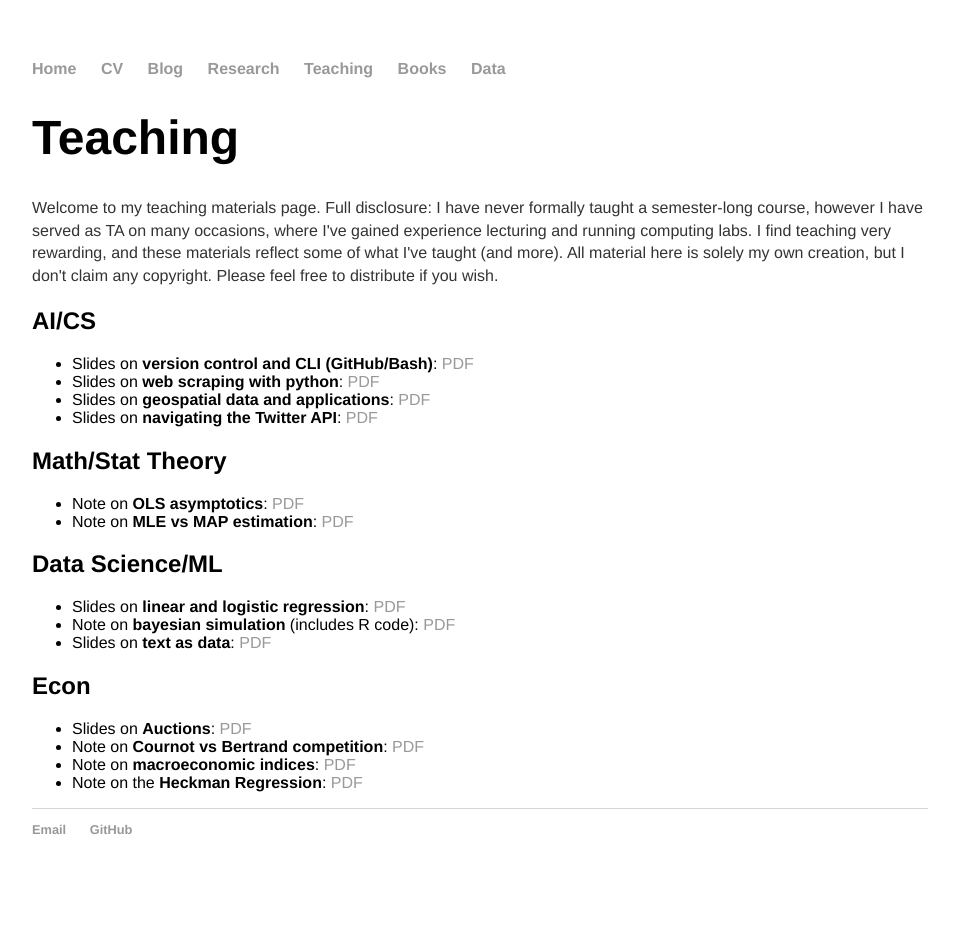
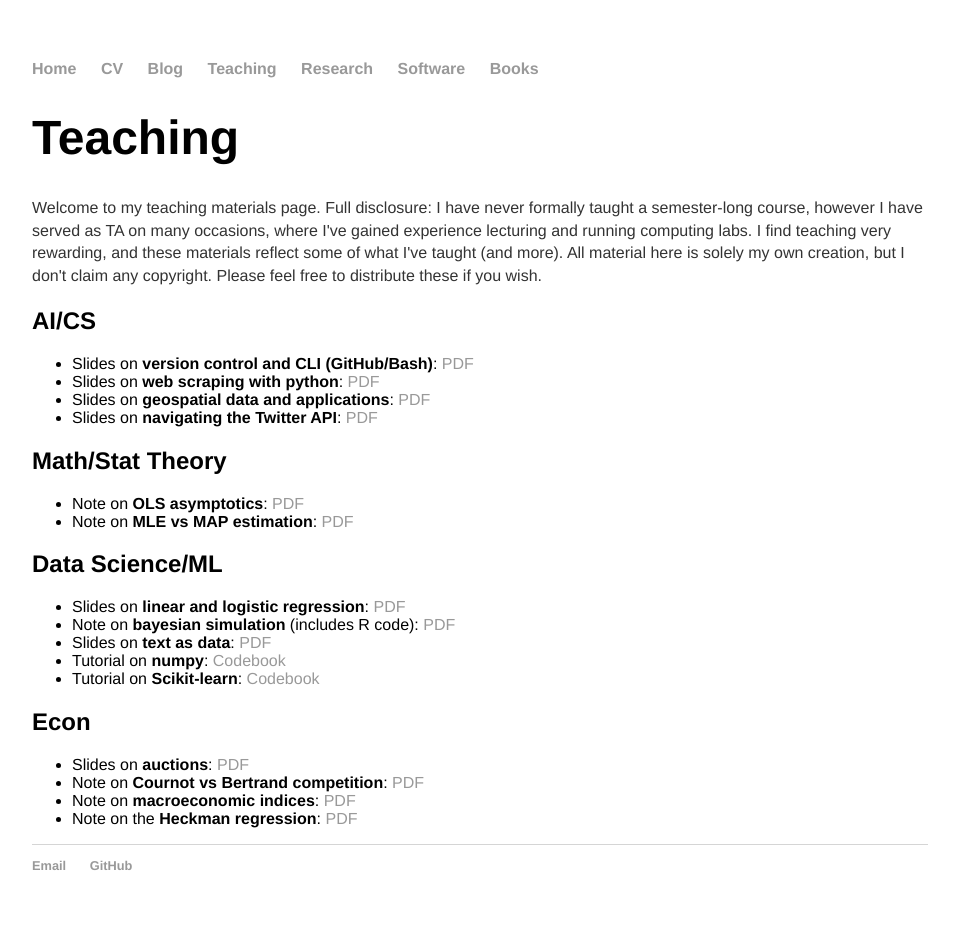
Before and after one commit to 12mre1/12mre1.github.io, a Jekyll site: the page built from teach/index.html, in a window 1280 px wide. Shown: the whole page, without its empty margins (160-1114 px from the left). Built offline with Jekyll 4.4.1, drawn with Linux system fonts in a browser that asks for light colours; before the commit the page ends 900 px from its top, so only the background shows below that.

Commit message:
update research

```diff
--- a/_layouts/default.html
+++ b/_layouts/default.html
@@ -9,13 +9,15 @@
 		<body>
 			<nav>
 	    		<ul>
-	        		<li><a href="/">Home</a></li>
-	      <li><a href="#">CV</a></li>
+
+				<li><a href="/">Home</a></li>
+	            <li><a href="#">CV</a></li>
 				<li><a href="/blog">Blog</a></li>
+				<li><a href="/teach">Teaching</a></li>
 				<li><a href="/research">Research</a></li>
-				<li><a href="/teach">Teaching</a></li>
+				<li><a href="/software">Software</a></li>
 				<li><a href="/books">Books</a></li>
-				<li><a href="/datasets">Data</a></li>
+
 
 	    		</ul>
 			</nav>
--- a/research/index.html
+++ b/research/index.html
@@ -12,11 +12,7 @@
 
 <h2>2021</h2>
 
-<p> "Deep Transformers For Summarization of Patent Text"
-<a href ="./papers/2020-bank-data.pdf" target="_blank">[Work in Progress]</a>
-<a href ="" target="_blank">[Code]</a></p>
-
-<p> "Nash Equilibrium as Cointegration: Coke vs Pepsi"
+<p> "Deep Transformers For Patent Summarization"
 <a href ="./papers/2020-bank-data.pdf" target="_blank">[Work in Progress]</a>
 <a href ="" target="_blank">[Code]</a></p>
 
--- a/teach/index.html
+++ b/teach/index.html
@@ -7,7 +7,7 @@
 <p>Welcome to my teaching materials page. Full disclosure: I have never formally taught a semester-long course,
 however I have served as TA on many occasions, where I've gained experience lecturing and running computing labs.
 I find teaching very rewarding, and these materials reflect some of what I've taught (and more). All material
-here is solely my own creation, but I don't claim any copyright. Please feel free to distribute if you wish. </p>
+here is solely my own creation, but I don't claim any copyright. Please feel free to distribute these if you wish. </p>
 
 <p fontstyle="font-family: 'Helvetica', 'Arial', 'Sans-Serif'">
 
@@ -43,19 +43,23 @@
 
 <li>Slides on <b>text as data</b>: <a href = "/teach/#" target="_blank">PDF</a></li>
 
+<li>Tutorial on <b>numpy</b>: <a href = "/teach/#" target="_blank">Codebook</a></li>
+
+<li>Tutorial on <b>Scikit-learn</b>: <a href = "/teach/#" target="_blank">Codebook</a></li>
+
 </ul>
 
 <h2>Econ</h2>
 
 <ul>
 
-<li>Slides on <b>Auctions</b>: <a href = "/teach/#" target="_blank">PDF</a></li>
+<li>Slides on <b>auctions</b>: <a href = "/teach/#" target="_blank">PDF</a></li>
 
 <li>Note on <b>Cournot vs Bertrand competition</b>: <a href = "/teach/#" target="_blank">PDF</a></li>
 
 <li>Note on <b>macroeconomic indices</b>: <a href = "/teach/#" target="_blank">PDF</a></li>
 
-<li>Note on the <b>Heckman Regression</b>: <a href = "/teach/#" target="_blank">PDF</a></li>
+<li>Note on the <b>Heckman regression</b>: <a href = "/teach/#" target="_blank">PDF</a></li>
 
 </ul>
 
```
